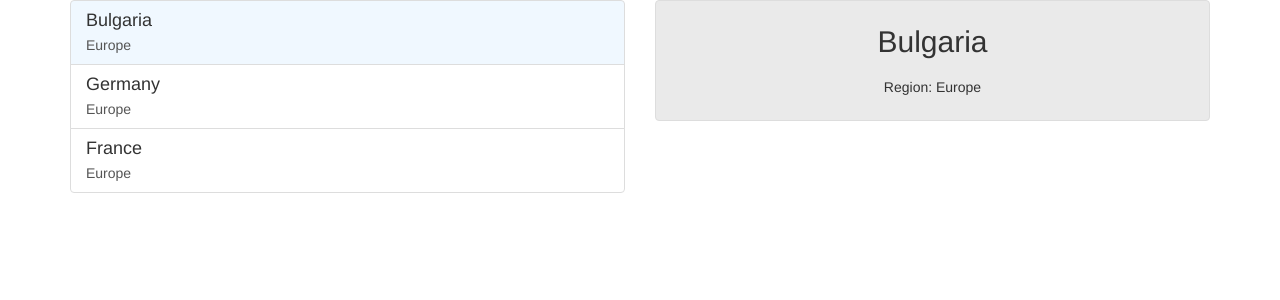
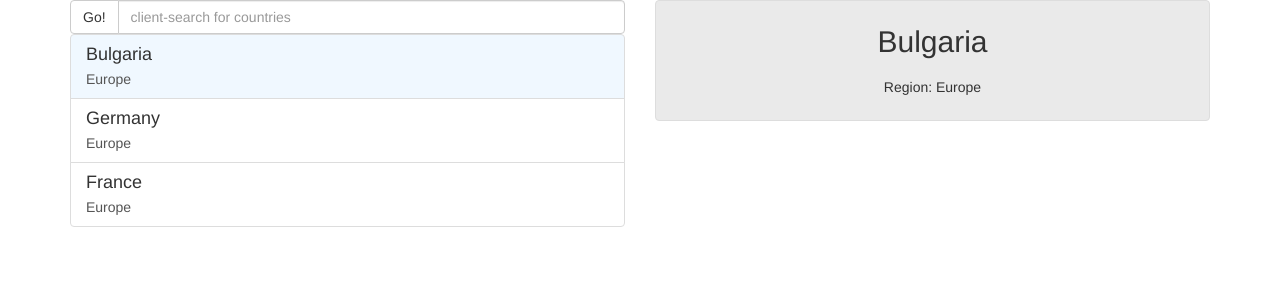
Before and after one commit to MwirabuaTimothy/country-picker, a React (Create React App) app: page / in a window 1280 px wide. Shown: the top 300 px of the page. Built offline with nearby package versions, Linux system fonts and the light colour scheme; no server answers.

Commit message:
added search field input, simplified code

```diff
--- a/src/actions/index.js
+++ b/src/actions/index.js
@@ -9,7 +9,7 @@ export const selectCountry = name => ({
   name
 })
 
-export const setActiveCountryListItem = name => ({
-  type: types.SET_SELECTED_COUNTRY,
-  name
+export const changeSearchFieldInput = inputValue => ({
+  type: types.CHANGE_SEARCH_FIELD_INPUT,
+  inputValue
 })
--- a/src/actions/types.js
+++ b/src/actions/types.js
@@ -2,6 +2,6 @@
 export const ALL_COUNTRIES_FETCH_REQUESTED = 'ALL_COUNTRIES_FETCH_REQUESTED'
 export const ALL_COUNTRIES_FETCH_SUCCEEDED = 'ALL_COUNTRIES_FETCH_SUCCEEDED'
 export const SINGLE_COUNTRY_REQUEST = 'SINGLE_COUNTRY_REQUEST'
-export const SET_SELECTED_COUNTRY = 'SET_SELECTED_COUNTRY'
 export const SINGLE_COUNTRY_SUCCEEDED = 'SINGLE_COUNTRY_SUCCEEDED'
 export const REQUEST_FAILED = 'REQUEST_FAILED'
+export const CHANGE_SEARCH_FIELD_INPUT = 'CHANGE_SEARCH_FIELD_INPUT'
--- a/src/containers/CountryListContainer.js
+++ b/src/containers/CountryListContainer.js
@@ -14,7 +14,6 @@ class CountryListContainer extends React.Component {
     }
   }
   componentWillMount () {
-    console.log('start')
     this.props.actions.requestAllCountries()
   }
   render () {
@@ -25,7 +24,8 @@ class CountryListContainer extends React.Component {
             countries={this.props.countries}
             selectedCountry={this.props.selectedCountry}
             selectCountry={this.props.actions.selectCountry}
-            setActiveCountryListItem={this.props.actions.setActiveCountryListItem}
+            searchFieldInput={this.props.searchFieldInput}
+            changeSearchFieldInput={this.props.actions.changeSearchFieldInput}
           />
           : <div>Loading Countries...</div>
         }
@@ -40,13 +40,15 @@ CountryListContainer.propTypes = {
     region: PropTypes.string.isRequired
   })).isRequired,
   selectedCountry: PropTypes.string.isRequired,
-  actions: PropTypes.object.isRequired
+  actions: PropTypes.object.isRequired,
+  searchFieldInput: PropTypes.string.isRequired
 }
 
 const mapStateToProps = state => ({
   // only use reducers and the data you need per container
   countries: Object.values(state.countriesReducer.countries),
-  selectedCountry: state.countriesReducer.selectedCountry
+  selectedCountry: state.countriesReducer.selectedCountry,
+  searchFieldInput: state.countriesReducer.searchFieldInput
 })
 
 const mapDispatchToProps = dispatch => ({
--- a/src/pages/CountryListPage.js
+++ b/src/pages/CountryListPage.js
@@ -3,23 +3,40 @@ import PropTypes from 'prop-types'
 
 import CountryListItem from '../components/CountryListItem'
 
-const CountryListPage = ({ countries, selectedCountry, selectCountry, setActiveCountryListItem }) => (
+const CountryListPage = ({
+  countries,
+  selectedCountry,
+  selectCountry,
+  searchFieldInput,
+  changeSearchFieldInput }) => (
   <div>
-    <div className='list-group list-scrollable'>
+      <div className='input-group'>
+      <span className='input-group-btn'>
+          <button className='btn btn-default' type='button'>Go!</button>
+        </span>
+      <input
+          type='text'
+          className='form-control'
+          value={searchFieldInput}
+          placeholder='client-search for countries'
+          onChange={e => changeSearchFieldInput(e.target.value)}
+      />
+    </div>
+      { countries.length > 0
+      ? <div className='list-group list-scrollable'>
         {countries.map(country => (
           <CountryListItem
             key={country.name}
             title={country.name}
             subTitle={country.region}
             active={selectedCountry === country.name}
-          handleOnClick={() => {
-            selectCountry(country.name)
-            setActiveCountryListItem(country.name)
-          }}
+            handleOnClick={() => selectCountry(country.name)}
           />
         )
         )}
       </div>
+      : <div>No Countries match the search :(</div>
+    }
     </div>
 )
 
@@ -27,7 +44,8 @@ CountryListPage.propTypes = {
   countries: PropTypes.arrayOf(PropTypes.object).isRequired,
   selectedCountry: PropTypes.string.isRequired,
   selectCountry: PropTypes.func.isRequired,
-  setActiveCountryListItem: PropTypes.func.isRequired
+  searchFieldInput: PropTypes.string.isRequired,
+  changeSearchFieldInput: PropTypes.func.isRequired
 }
 
 export default CountryListPage
--- a/src/reducers/countriesReducer.js
+++ b/src/reducers/countriesReducer.js
@@ -15,7 +15,8 @@ const initialState = {
       region: 'Europe'
     }
   },
-  selectedCountry: 'Bulgaria'
+  selectedCountry: 'Bulgaria',
+  searchFieldInput: ''
 }
 
 export default function countriesReducer (state = initialState, action) {
@@ -29,10 +30,19 @@ export default function countriesReducer (state = initialState, action) {
         ...state,
         countries: countries
       }
-    case types.SET_SELECTED_COUNTRY:
+    case types.REQUEST_FAILED:
+      return {
+        ...state
+      }
+    case types.SINGLE_COUNTRY_SUCCEEDED:
       return {
         ...state,
         selectedCountry: action.name
+      }
+    case types.CHANGE_SEARCH_FIELD_INPUT:
+      return {
+        ...state,
+        searchFieldInput: action.inputValue
       }
     default:
       return state
--- a/src/sagas/fetchApiSaga.js
+++ b/src/sagas/fetchApiSaga.js
@@ -1,5 +1,6 @@
 import { takeEvery, call, put } from 'redux-saga/effects'
 import * as types from '../actions/types'
+import { createCountryObject } from '../utils/helperFunctions'
 
 /**
  * returns all european countries from the restcountries api
@@ -40,7 +41,7 @@ const fetchSingleCountry = (name) => {
       throw new Error(response.status)
     }
     return response.json()
-  }).then(data => console.log(data))
+  }).then(data => createCountryObject(data))
 }
 
 /**
@@ -50,7 +51,7 @@ const fetchSingleCountry = (name) => {
 function * fetchSingleCountryData (action) {
   try {
     const data = yield call(fetchSingleCountry, action.name)
-    yield put({ type: types.SINGLE_COUNTRY_SUCCEEDED, data })
+    yield put({ type: types.SINGLE_COUNTRY_SUCCEEDED, name: data.name })
   } catch (error) {
     yield put({ type: types.REQUEST_FAILED, error })
   }
--- a/src/utils/helperFunctions.js
+++ b/src/utils/helperFunctions.js
@@ -32,13 +32,5 @@ export const objectIsEmpty = (object) => {
  */
 export const createCountryObject = (singleCountry) => {
   const { name, region, flag, languages, capital, currencies, population } = singleCountry[0]
-  return Object.assign({}, {
-    countryName: name,
-    regionName: region,
-    flagImageLink: flag,
-    languages,
-    capitalCity: capital,
-    currencies,
-    population
-  })
+  return Object.assign({}, { name, region, flag, languages, capital, currencies, population })
 }
```
Lines whose indentation alone changed are shown as unchanged.
